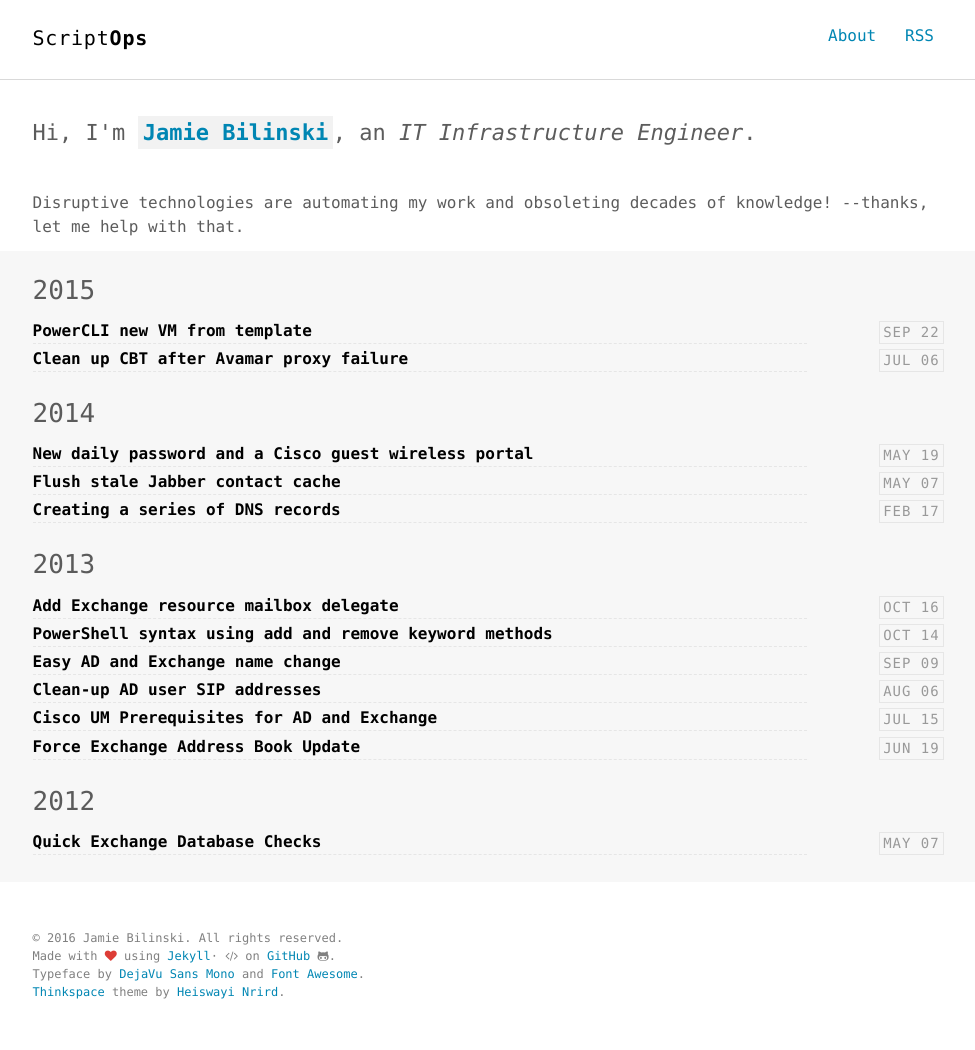
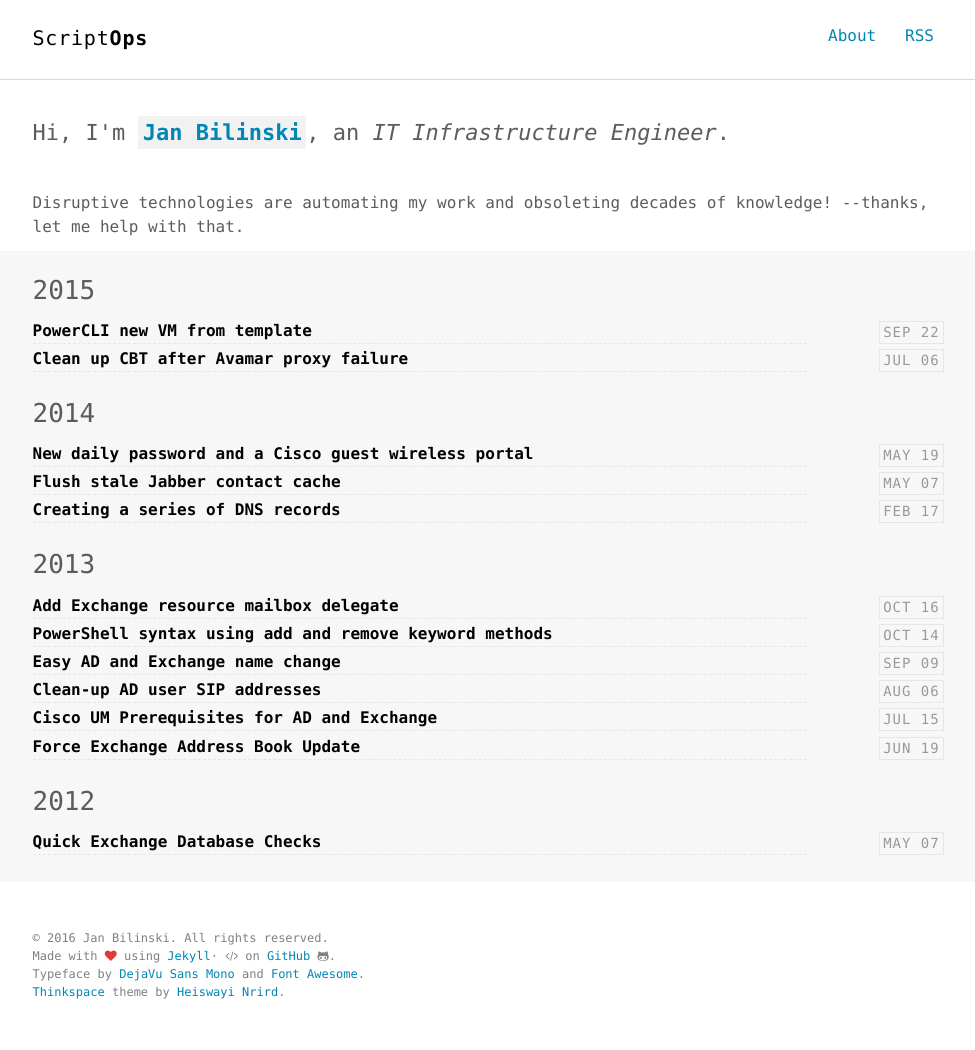
Before and after one commit to jbilinski/scriptops.com, a Jekyll site: the page built from index.html, in a window 1280 px wide. Shown: the whole page, without its empty margins (152-1127 px from the left). Built offline with Jekyll 4.4.1, drawn with Linux system fonts in a browser that asks for light colours.

Commit message:
Name change for personal OSS code signing cert

```diff
--- a/_config.yml
+++ b/_config.yml
@@ -30,7 +30,7 @@ destination: ./_site
 
 # Author settings
 author:
-  name     : "Jamie Bilinski"
+  name     : "Jan Bilinski"
   job      : "IT Infrastructure Engineer"
   bio      : "Disruptive technologies are automating my work and obsoleting decades of knowledge! --thanks, let me help with that."
   email    : jbilinski+blog@gmail.com
```
